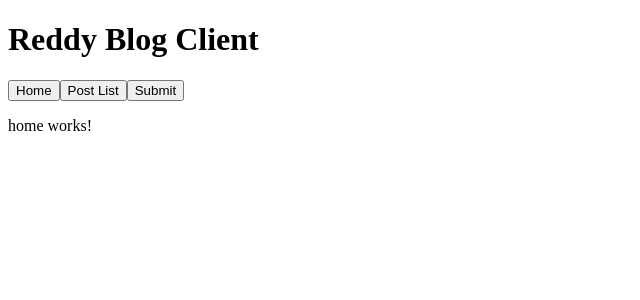
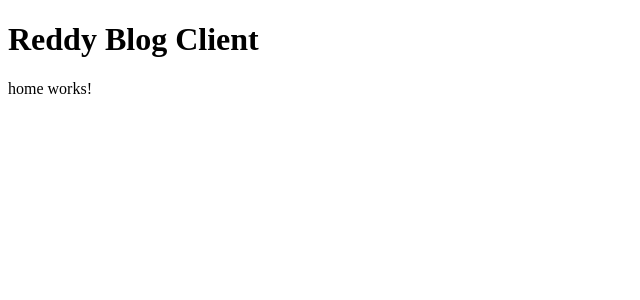
Before and after one commit to OverloadInc/Reddy-Blog-Client, an Angular app: page / in a window 1280 px wide. Shown: the top 300 px of the page, without its empty margins (0-640 px from the left). Built offline with nearby package versions, Linux system fonts and the light colour scheme.

Commit message:
Update router-outlet to render components in the website

```diff
--- a/src/app/app.component.html
+++ b/src/app/app.component.html
@@ -1,9 +1,4 @@
 <h1>Reddy Blog Client</h1>
-
-<!-- Buttons to navigate between components -->
-<button routerLink="/">Home</button>
-<button routerLink="/posts" [queryParams]="{page1:1, orderBy: 'newest'}">Post List</button>
-<button (click)="submit()">Submit</button>
 
 <!-- Render the application components -->
 <router-outlet></router-outlet>
```
